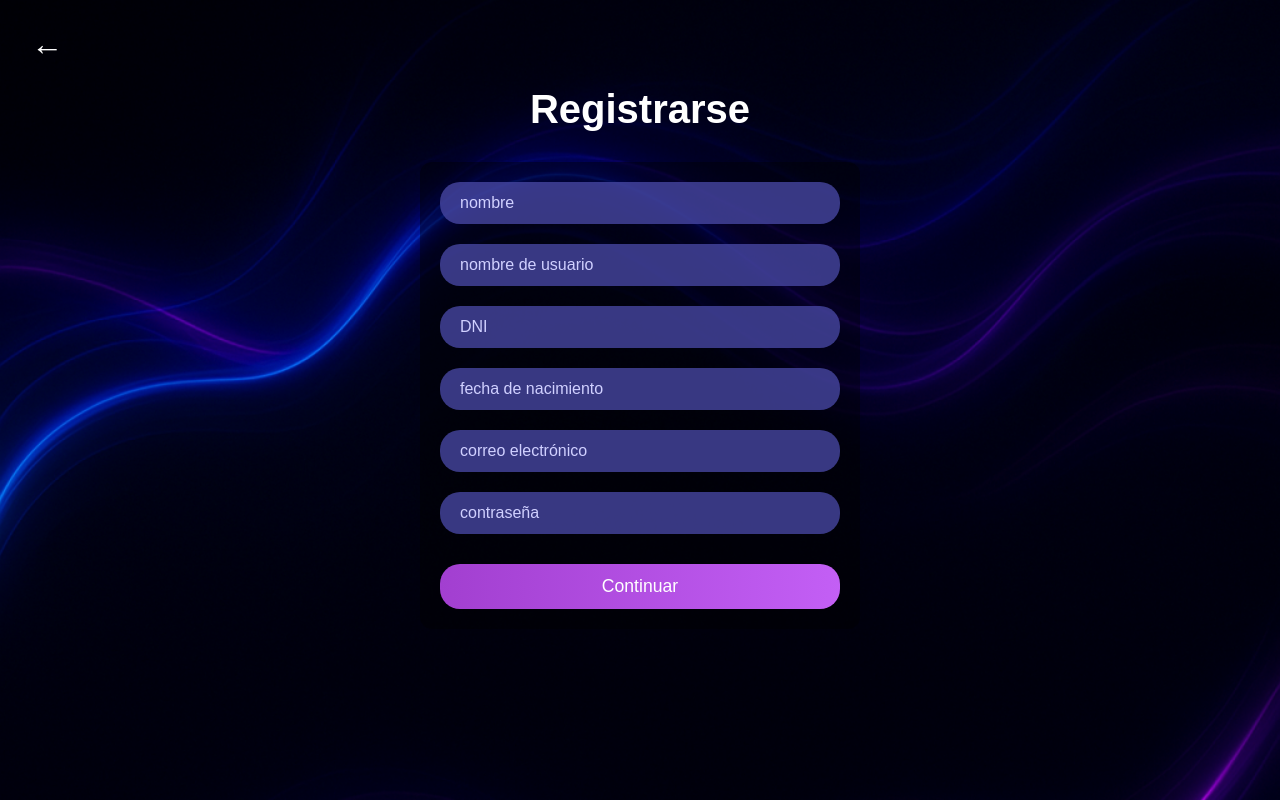
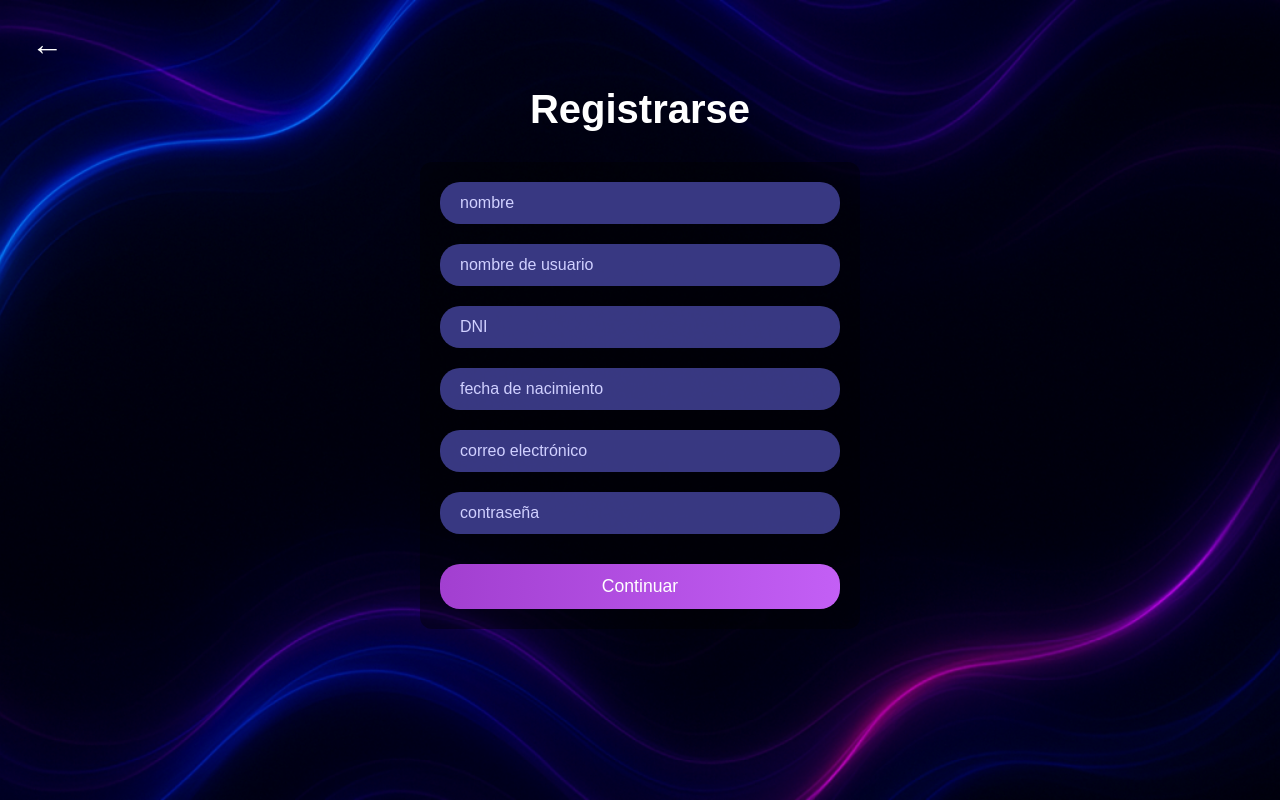
Before and after one commit to aadriaan200418/CineVerse, a React (Vite) app in the folder frontend/: page /register in a window 1280 px wide. Built offline with nearby package versions, Linux system fonts and the light colour scheme.

Commit message:
pagina login

```diff
--- a/frontend/src/css/register.css
+++ b/frontend/src/css/register.css
@@ -2,7 +2,7 @@
   min-height: 100vh;              /* permite crecer si hay errores */
   background-size: cover;       /* muestra la imagen completa */
   background-repeat: no-repeat;   /* evita que se repita */
-  background-position: center top;/* la centra arriba */
+  background-position: center;/* la centra arriba */
   display: flex;
   flex-direction: column;
   align-items: center;
```
